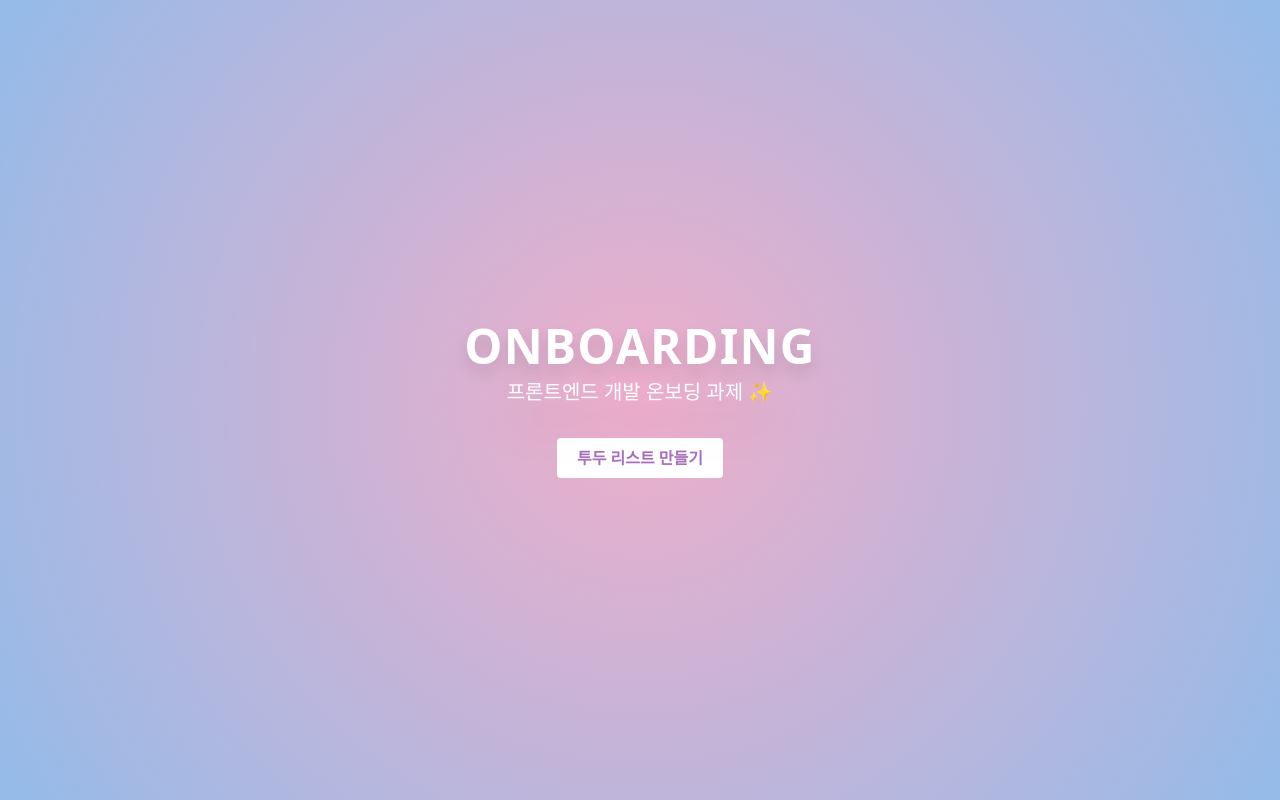
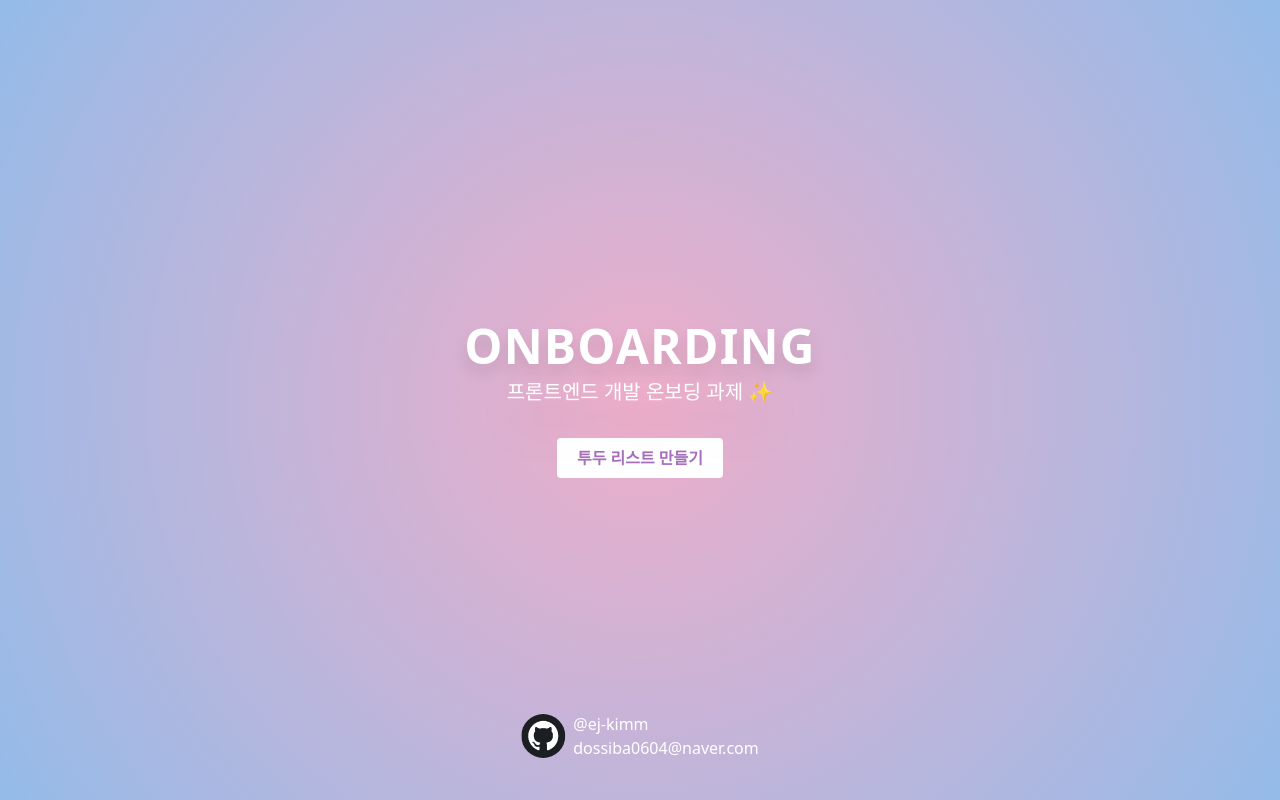
Before and after one commit to ej-kimm/react-onboarding, a Next.js app: page / in a window 1280 px wide. Built offline with nearby package versions, Linux system fonts and the light colour scheme.

Commit message:
✨ feat : Footer 컴포넌트 추가 및 스타일 적용

```diff
--- a/src/app/layout.tsx
+++ b/src/app/layout.tsx
@@ -1,3 +1,4 @@
+import { Footer } from '@/components/common'
 import '@/styles/globals.css'
 import type { Metadata } from 'next'
 import { Geist, Geist_Mono } from 'next/font/google'
@@ -30,6 +31,7 @@ export default function RootLayout({
         <main className="bg-gradient flex min-h-screen w-screen flex-col items-center justify-center">
           {children}
         </main>
+        <Footer />
       </body>
     </html>
   )
--- /dev/null
+++ b/src/components/common/Footer.tsx
@@ -0,0 +1,42 @@
+'use client'
+
+import github from '@/assets/images/github.jpg'
+import Image from 'next/image'
+import Link from 'next/link'
+
+export default function Footer() {
+  return (
+    <footer className="fixed bottom-10 left-1/2 -translate-x-1/2 transform animate-[var(--animate-fade-in-up)_0.4s] opacity-0">
+      <div className="flex items-center gap-2">
+        <Link
+          href="https://github.com/ej-kimm/react-onboarding10.git"
+          target="_blank"
+        >
+          <Image
+            src={github}
+            width={44}
+            height={44}
+            alt="github"
+            style={{ width: '44px', height: '44px', borderRadius: '100%' }}
+          />
+        </Link>
+
+        <div className="flex flex-col">
+          <Link
+            className="text-white hover:underline"
+            href="https://github.com/ej-kimm/react-onboarding10.git"
+            target="_blank"
+          >
+            @ej-kimm
+          </Link>
+          <Link
+            className="text-white hover:underline"
+            href="mailto:dossiba0604@naver.com"
+          >
+            dossiba0604@naver.com
+          </Link>
+        </div>
+      </div>
+    </footer>
+  )
+}
```
Also changed, not shown: src/assets/images/github.jpg (added).
